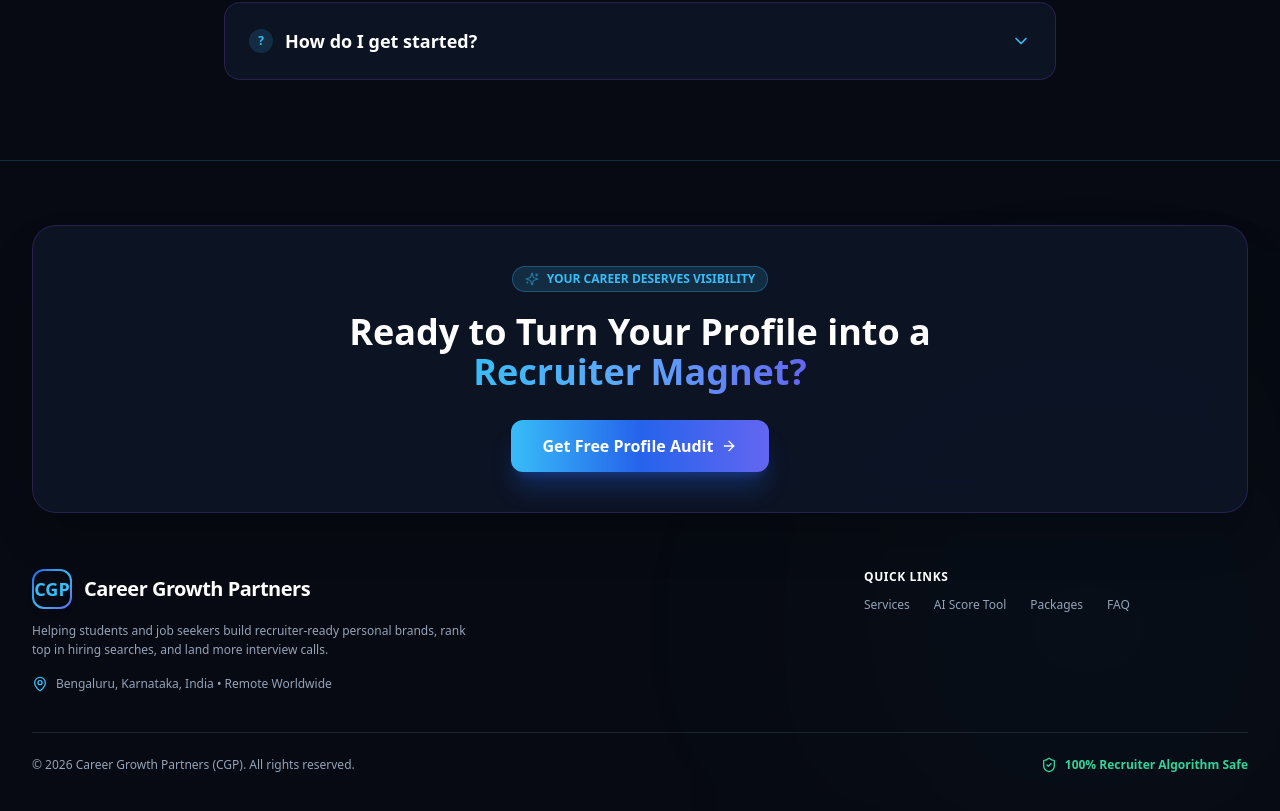
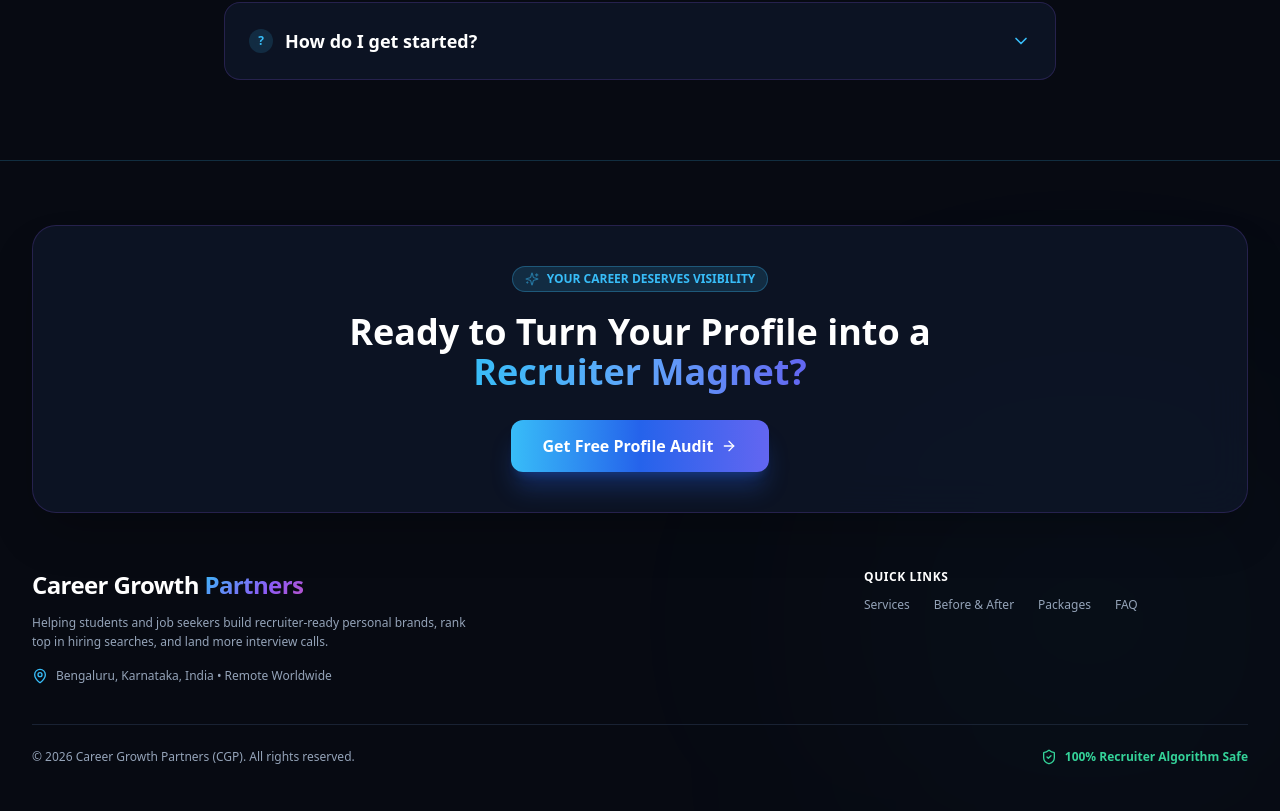
Before and after one commit to SaNjAy-bRo/career-growth-partner, a Next.js app: page / in a window 1280 px wide. Shown: the part 9192-10003 px from the top of the page. Built offline with nearby package versions, Linux system fonts and the light colour scheme.

Commit message:
Removed CGP icon badge in Footer and styled brand title matching Navbar layout

```diff
--- a/src/components/Footer.tsx
+++ b/src/components/Footer.tsx
@@ -42,16 +42,9 @@ export default function Footer({ onOpenAuditModal }: FooterProps) {
         <div className="grid grid-cols-1 md:grid-cols-12 gap-8 pb-10 border-b border-slate-800/80 items-start">
           {/* Brand Info */}
           <div className="md:col-span-8 space-y-3">
-            <div className="flex items-center gap-3">
-              <div className="flex items-center justify-center w-10 h-10 rounded-xl bg-gradient-to-br from-cgp-blue via-cgp-cyan to-cgp-indigo p-0.5 shadow-md">
-                <div className="w-full h-full bg-cgp-bg rounded-[10px] flex items-center justify-center font-extrabold text-lg text-cgp-cyan">
-                  CGP
-                </div>
-              </div>
-              <h3 className="font-extrabold text-xl text-white tracking-tight">
-                Career Growth Partners
-              </h3>
-            </div>
+            <h3 className="font-black text-xl sm:text-2xl text-white tracking-tight">
+              Career Growth <span className="gemini-text-gradient">Partners</span>
+            </h3>
 
             <p className="text-xs text-cgp-textMuted leading-relaxed max-w-md">
               Helping students and job seekers build recruiter-ready personal brands, rank top in hiring searches, and land more interview calls.
@@ -72,8 +65,8 @@ export default function Footer({ onOpenAuditModal }: FooterProps) {
               <a href="#services" className="hover:text-cgp-cyan transition-colors">
                 Services
               </a>
-              <a href="#ai-score" className="hover:text-cgp-cyan transition-colors">
-                AI Score Tool
+              <a href="#transformation" className="hover:text-cgp-cyan transition-colors">
+                Before & After
               </a>
               <a href="#pricing" className="hover:text-cgp-cyan transition-colors">
                 Packages
```
